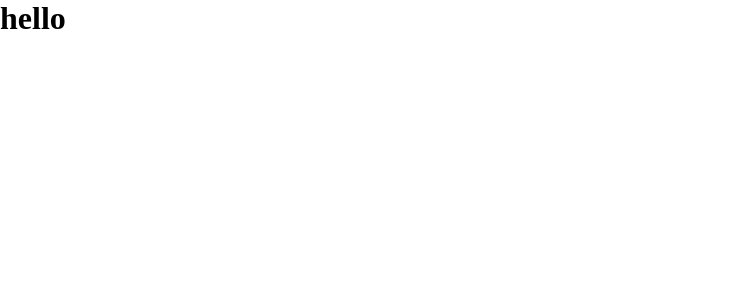
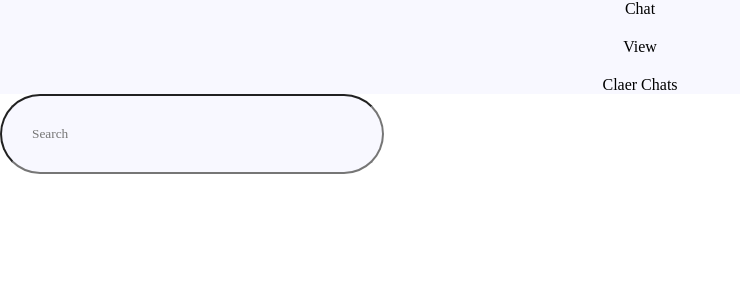
Before and after one commit to MahsumaRezai/Dictionary_App, a React (Create React App) app: page / in a window 1280 px wide. Shown: the top 300 px of the page, without its empty margins (0-740 px from the left). Built offline with nearby package versions, Linux system fonts and the light colour scheme.

Commit message:
work on the style

```diff
--- a/src/App.js
+++ b/src/App.js
@@ -1,10 +1,12 @@
 
 import { Fragment } from 'react'
+import Ui from './Componets/UI/UI';
 const App = (props) => {
     return (
         <Fragment>
+            <Ui />
 
-            <h1>hello </h1>
+
 
         </Fragment>
     );
--- /dev/null
+++ b/src/Componets/UI/Chat.css
@@ -0,0 +1,9 @@
+.all {
+    display: flex;
+    flex-direction: column;
+    justify-content: center;
+    align-items: center;
+    gap: 20px;
+    background-color: ghostwhite;
+    color: black
+}
--- a/src/Componets/UI/Chat.js
+++ b/src/Componets/UI/Chat.js
@@ -1,9 +1,13 @@
-import { Fragment } from 'react'
+import { Fragment } from 'react';
+import './Chat.css'
 const Chat = (props) => {
     return (
         <Fragment>
-            <div>
-                <div></div>
+            <div className="all">
+                <div>Chat</div>
+                <div>View</div>
+                <div>Claer Chats</div>
+
             </div>
 
 
@@ -12,3 +16,4 @@ const Chat = (props) => {
 
     )
 }
+export default Chat
--- /dev/null
+++ b/src/Componets/UI/Search.css
@@ -0,0 +1,7 @@
+.input input {
+    width: 30%;
+    padding: 30px;
+    background-color: ghostwhite;
+    border-radius: 50px;
+
+}
--- a/src/Componets/UI/Search.js
+++ b/src/Componets/UI/Search.js
@@ -0,0 +1,16 @@
+import { Fragment } from 'react';
+import './Search.css'
+
+
+const Search = (props) => {
+    return (
+        <Fragment>
+            <div className="input">
+                <input placeholder="Search"></input>
+            </div>
+
+
+        </Fragment>
+    )
+}
+export default Search
--- a/src/Componets/UI/UI.js
+++ b/src/Componets/UI/UI.js
@@ -1,9 +1,14 @@
 import { Fragment } from 'react'
+import Chat from './Chat';
+import Search from './Search';
+import './Ui.css'
 
 const Ui = (pros) => {
   return (
     <Fragment >
-      <div>
+      <div className="">
+        <Chat />
+        <Search />
 
 
 
```
